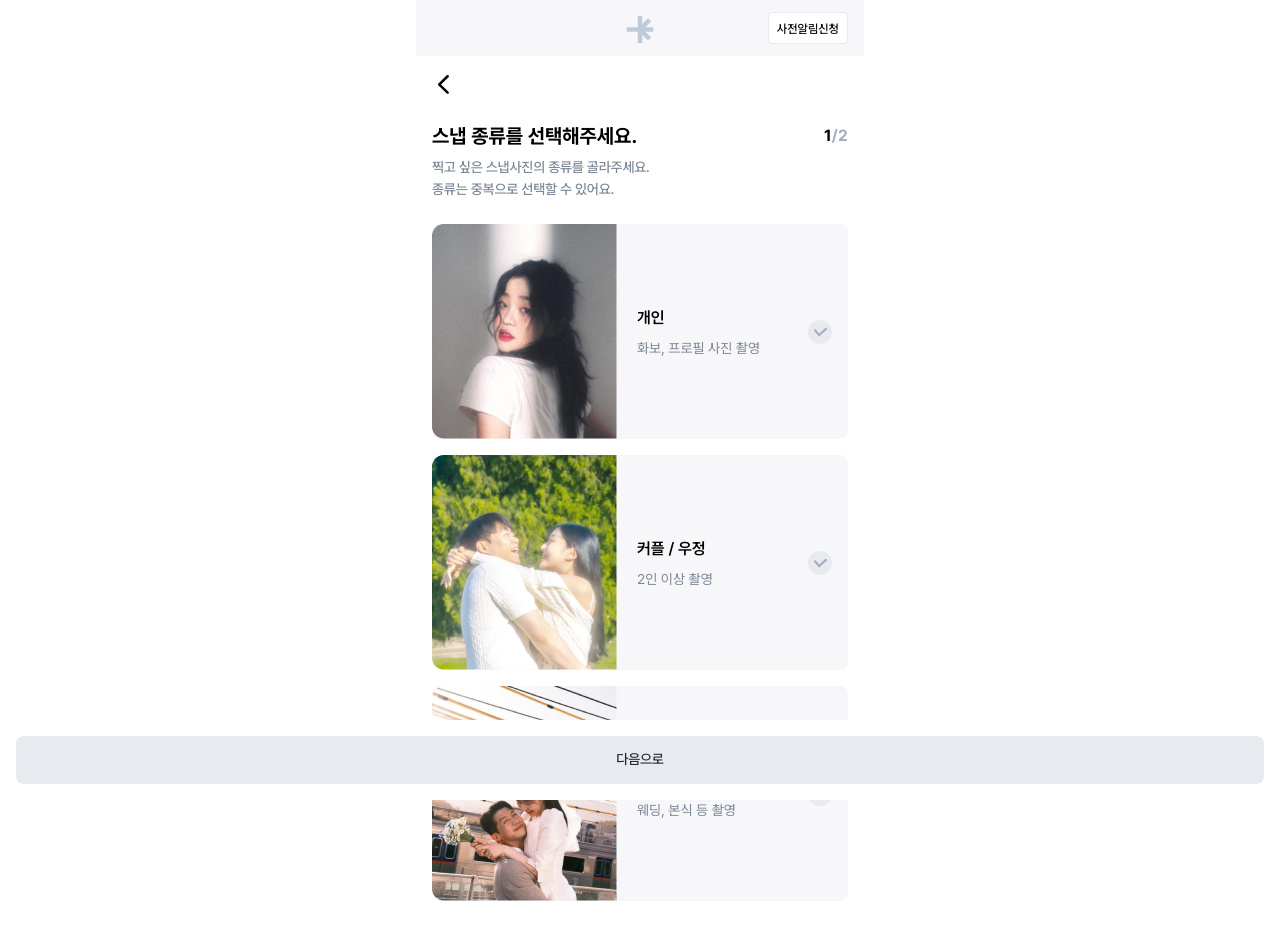
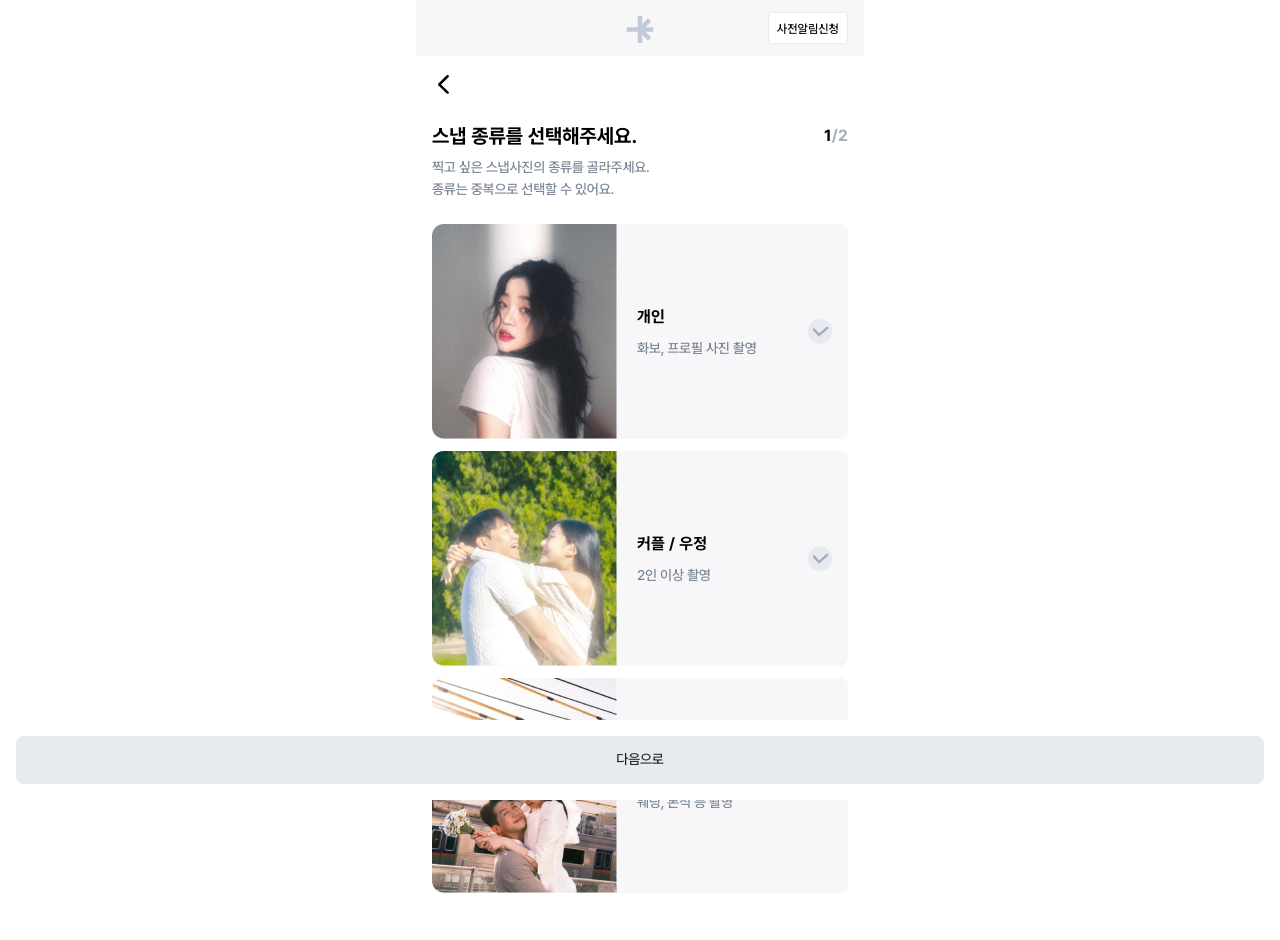
Before and after one commit to NeoSelf1/chiksnap-deployment, a Next.js app: page /select-type in a window 1280 px wide. Shown: the top 940 px of the page. Built offline with nearby package versions, Linux system fonts and the light colour scheme.

Commit message:
refactor: 기초 컨벤션 맞춰 리펙토링 (#8)
- 줄넘김 삽입
- rem -> Tailwind 단위로 변경
- a -> Link
- 커스텀 폰트 패밀리로 변경

```diff
--- a/src/app/photographer/page.tsx
+++ b/src/app/photographer/page.tsx
@@ -14,7 +14,7 @@ const RecommendedPhotographers = () => {
   useEffect(() => {
     const timer = setTimeout(() => {
       setIsLoading(false);
-    }, 2500); // 2.5초
+    }, 1500); // 2.5초
 
     return () => clearTimeout(timer);
   }, []);
@@ -43,13 +43,17 @@ const RecommendedPhotographers = () => {
         작가님이에요. 자세히 보기를 통해 작가님의 정보를 확인하고 그리던 사진을
         촬영해요
       </h3>
-      <div className="flex flex-col gap-[0.62rem] mb-[5rem]">
+
+      <div className="flex flex-col gap-[0.62rem]">
         {selectedPhotographers.map((photographer) => (
           <div
             key={photographer.id}
             className="flex flex-col w-full bg-gray-50 hover:bg-gray-100 p-[0.75rem] rounded-[0.5rem] cursor-pointer"
           >
-            <a href={`https://www.instagram.com/${photographer.instagramId}/`}>
+            <Link
+              target={'_blank'}
+              href={`https://www.instagram.com/${photographer.instagramId}`}
+            >
               <div className="flex flex-col w-full justify-center">
                 <div className="flex w-full mb-[0.63rem]">
                   <div className="flex relative w-[2.25rem] h-[2.25rem] mr-[0.62rem] rounded-[0.25rem]">
@@ -62,15 +66,18 @@ const RecommendedPhotographers = () => {
                       className="rounded-lg transition-transform duration-300 ease-in-out hover:scale-110"
                     />
                   </div>
+
                   <div className="flex items-center gap-[0.5rem]">
                     <span className="body-1 text-gray-900">
                       {photographer.name}
                     </span>
+
                     <span className="caption text-gray-600">
                       {`@${photographer.instagramId}`}
                     </span>
                   </div>
                 </div>
+
                 <div className="flex items-center gap-[0.25rem] mb-[0.62rem]">
                   <div className="caption px-[0.5rem] py-[0.25rem] bg-gray-200 rounded-[0.25rem]">
                     {photographer.price}
@@ -98,7 +105,7 @@ const RecommendedPhotographers = () => {
                   </div>
                 ))}
               </div>
-            </a>
+            </Link>
           </div>
         ))}
       </div>
--- a/src/app/select-mood/page.tsx
+++ b/src/app/select-mood/page.tsx
@@ -2,11 +2,8 @@
 
 import { useState } from 'react';
 import Link from 'next/link';
-import Image from 'next/image';
-import { useRouter, useSearchParams } from 'next/navigation';
+import { useSearchParams } from 'next/navigation';
 import { group1, group2, group3 } from '@/data/database';
-import ArrowBack from '@/data/arrowLeft.svg';
-import IsChecked from '@/data/whiteCheck.svg';
 import MoodImageGroup from '@/components/MoodImageGroup';
 
 const SelectMood = () => {
@@ -33,7 +30,16 @@ const SelectMood = () => {
             2<span className="text-gray-400">/2</span>
           </span>
         </div>
-      <div className="flex flex-row space-x-1 pb-[5rem]">
+
+        <h3 className="body-3 text-gray-500 mt-1 whitespace-pre-line">
+          {`선택하신 스냅의 분위기와 유사한 스타일의
+작가님을 추천해드릴게요.`}
+        </h3>
+      </div>
+
+      {/* 스크롤 가능한 이미지 섹션 */}
+      <div className="flex-grow px-4 mt-28 mb-20">
+        <div className="flex flex-row space-x-1 pb-4">
           <MoodImageGroup
             images={group1}
             selectedMoods={selectedMoods}
@@ -49,13 +55,6 @@ const SelectMood = () => {
             selectedMoods={selectedMoods}
             toggleMood={toggleMood}
           />
-
-        <h3 className="body-3 text-gray-500 mt-1 whitespace-pre-line">
-          {`선택하신 스냅의 분위기와 유사한 스타일의
-작가님을 추천해드릴게요.`}
-        </h3>
-      </div>
-
         </div>
       </div>
 
--- a/src/app/select-type/page.tsx
+++ b/src/app/select-type/page.tsx
@@ -33,7 +33,8 @@ const SelectType = () => {
         {`찍고 싶은 스냅사진의 종류를 골라주세요.
         종류는 중복으로 선택할 수 있어요.`}
       </h3>
-      <div className="space-y-[1rem] w-full">
+
+      <div className="space-y-3 w-full">
         {snapTypes.map((type) => (
           <div
             key={type.id}
@@ -49,30 +50,24 @@ const SelectType = () => {
               height={200}
               className="mr-[0.25rem]"
             />
+
             <div className="p-[1rem] flex flex-row justify-between w-full place-items-center">
-              <div className="flex-grow space-y-[0.5rem]">
-                <h2 className="font-semibold">{type.title}</h2>
-                <p className="text-sm text-gray-500">{type.description}</p>
+              <div className="flex-grow space-y-2">
+                <h2 className="body-1">{type.title}</h2>
+                <p className="body-3 text-gray-500">{type.description}</p>
               </div>
-              {selectedTypes.includes(type.id) ? (
-                <div className="w-[1.5rem] h-[1.5rem] bg-black rounded-[0.75rem] p-[0.12rem]">
-                  <Image
-                    src={IsChecked}
-                    alt={'checked'}
-                    width={24}
-                    height={24}
-                  />
-                </div>
-              ) : (
-                <div className="w-[1.5rem] h-[1.5rem] bg-gray-100 rounded-[0.75rem] p-[0.12rem]">
-                  <Image
-                    src={IsNotChecked}
-                    alt={'not checked'}
-                    width={24}
-                    height={24}
-                  />
-                </div>
-              )}
+
+              <Image
+                src={selectedTypes.includes(type.id) ? IsChecked : IsNotChecked}
+                alt={selectedTypes.includes(type.id) ? 'checked' : 'notChecked'}
+                width={24}
+                height={24}
+                className={
+                  selectedTypes.includes(type.id)
+                    ? 'bg-black rounded-full'
+                    : 'bg-gray-100 rounded-full'
+                }
+              />
             </div>
           </div>
         ))}
```
Lines whose indentation alone changed are shown as unchanged.
